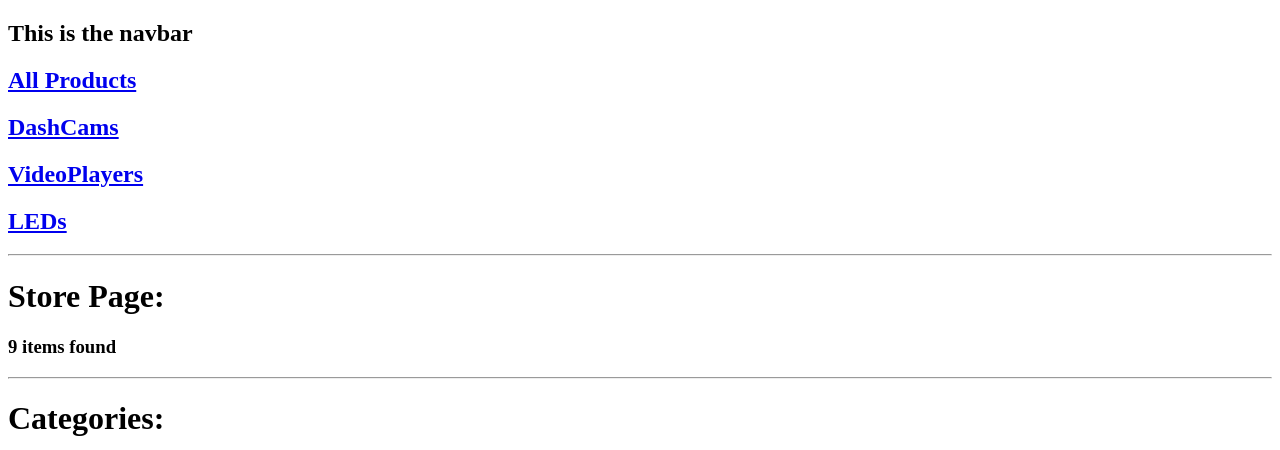
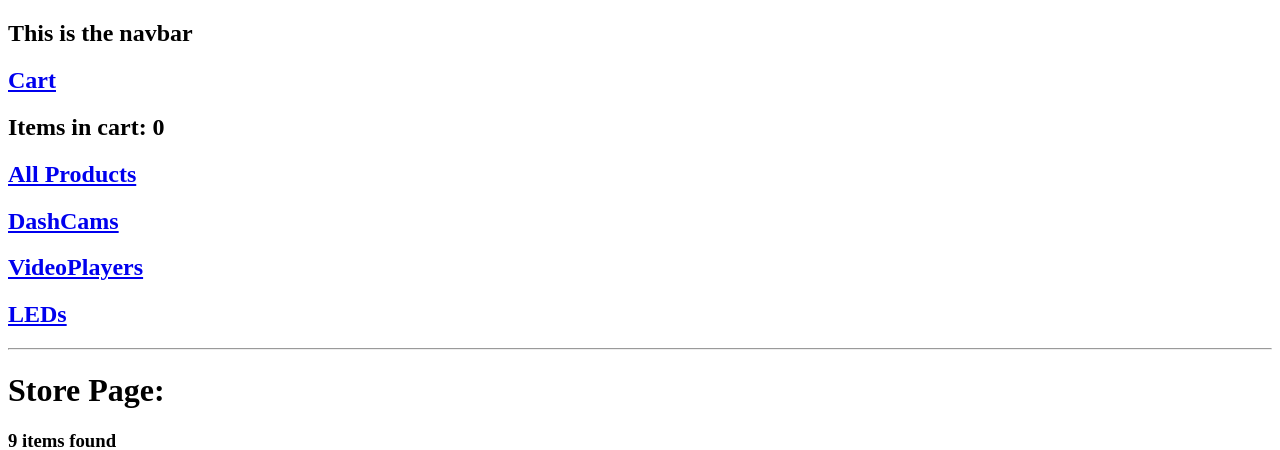
Before and after one commit to harryscodingvault/SocialMediaAutoPoster, a Django app: page /store/ in a window 1280 px wide. Shown: the top 450 px of the page. Run offline with Django 3.2, Linux system fonts and the light colour scheme; data comes from the database, SQL or seed files in the repository; both versions use the stored data as it was after the commit; data that the repository does not hold is empty.

Commit message:
Cart remove and add items working bug free

```diff
--- /dev/null
+++ b/ecomDjango/ecomSite/cart/context_processors.py
@@ -0,0 +1,16 @@
+from .models import Cart, CartItem
+from .views import _cart_id
+
+def counter(request):
+    cart_count = 0
+    if 'admin' in request.path:
+        return {}
+    else:
+        try:
+            cart = Cart.objects.filter(cart_id=_cart_id(request))
+            cart_items = CartItem.objects.all().filter(cart=cart[:1])
+            for cart_item in cart_items:
+                cart_count += cart_item.quantity
+        except Cart.DoesNotExist:
+            cart_count = 0
+    return dict(cart_count=cart_count)
--- a/ecomDjango/ecomSite/cart/models.py
+++ b/ecomDjango/ecomSite/cart/models.py
@@ -15,5 +15,8 @@ class CartItem(models.Model):
     quantity = models.IntegerField()
     is_active = models.BooleanField(default=True)
 
+    def sub_total(self):
+        return self.product.price * self.quantity
+
     def __str__(self):
         return self.product
--- a/ecomDjango/ecomSite/cart/urls.py
+++ b/ecomDjango/ecomSite/cart/urls.py
@@ -5,4 +5,6 @@ from . import views
 urlpatterns = [
     path('', views.cart, name='cart'),
     path('add_cart/<int:product_id>/', views.add_to_cart, name='add_to_cart'),
+    path('remove_cart/<int:product_id>/', views.remove_cart, name='remove_cart'),
+    path('remove_cart_item/<int:product_id>/', views.remove_cart_item, name='remove_cart_item'),
 ]
--- a/ecomDjango/ecomSite/cart/views.py
+++ b/ecomDjango/ecomSite/cart/views.py
@@ -1,4 +1,4 @@
-from django.shortcuts import render, redirect
+from django.shortcuts import render, redirect, get_object_or_404
 from store.models import Product
 from .models import Cart, CartItem
 
@@ -33,6 +33,23 @@ def add_to_cart(request, product_id):
         cart_item.save()
     return redirect('cart')
 
+def remove_cart(request, product_id):
+    cart = Cart.objects.get(cart_id=_cart_id(request))
+    product = get_object_or_404(Product, id=product_id)
+    cart_item = CartItem.objects.get(product=product, cart=cart)
+    if cart_item.quantity > 1:
+        cart_item.quantity -= 1
+        cart_item.save()
+    else:
+        cart_item.delete()
+    return redirect('cart')
+
+def remove_cart_item(request, product_id):
+    cart = Cart.objects.get(cart_id=_cart_id(request))
+    product = get_object_or_404(Product, id=product_id)
+    cart_item = CartItem.objects.get(product=product, cart=cart)
+    cart_item.delete()
+    return redirect('cart')
 
 
 def cart(request, total=0, quantity=0, cart_items=None):
@@ -42,6 +59,8 @@ def cart(request, total=0, quantity=0, cart_items=None):
         for cart_item in cart_items:
             total += (cart_item.product.price * cart_item.quantity)
             quantity += cart_item.quantity
+        tax = (2 * total)/100
+        grand_total = total + tax
     except ObjectNotExist:
         pass
 
@@ -49,6 +68,8 @@ def cart(request, total=0, quantity=0, cart_items=None):
         'total': total,
         'quantity': quantity,
         'cart_items': cart_items,
+        'tax': tax,
+        'grand_total': grand_total,
     }
 
     return render(request, 'cart/cart.html', context=context)
--- a/ecomDjango/ecomSite/ecomSite/settings.py
+++ b/ecomDjango/ecomSite/ecomSite/settings.py
@@ -69,6 +69,7 @@ TEMPLATES = [
                 'django.contrib.auth.context_processors.auth',
                 'django.contrib.messages.context_processors.messages',
                 'category.context_processors.menu_links',
+                'cart.context_processors.counter',
             ],
         },
     },
--- a/ecomDjango/ecomSite/store/views.py
+++ b/ecomDjango/ecomSite/store/views.py
@@ -1,6 +1,8 @@
 from django.shortcuts import render, get_object_or_404
 from .models import Product
 from category.models import Category
+from cart.views import _cart_id
+from cart.models import CartItem
 
 # Create your views here.
 def store(request, category_slug=None):
@@ -23,9 +25,11 @@ def store(request, category_slug=None):
 def product_detail(request, category_slug, product_slug):
     try:
         selected_product = Product.objects.get(category__slug=category_slug, slug=product_slug)
+        in_cart = CartItem.objects.filter(cart__cart_id = _cart_id(request), product=selected_product).exists()
     except Exception as e:
         raise e
     context = {
         'selected_product': selected_product,
+        'in_cart': in_cart,
     }
     return render(request, 'store/product_detail.html', context=context)
--- a/ecomDjango/ecomSite/templates/base/navbar.html
+++ b/ecomDjango/ecomSite/templates/base/navbar.html
@@ -1,6 +1,8 @@
 
 <nav>
     <h1>This is the navbar</h1>
+    <a href="{% url 'cart'%}"><h2>Cart</h2></a>
+    <h2>Items in cart: {{cart_count}}</h2>
     <a href="{% url 'store'%}"><h2>All Products</h2></a>
     {% for category in links %}
         <a href="{{ category.get_url }}"><h2>{{category.category_name}}</h2></a>
--- a/ecomDjango/ecomSite/templates/store/product_detail.html
+++ b/ecomDjango/ecomSite/templates/store/product_detail.html
@@ -13,5 +13,5 @@
     {% else %}
         <a href="{% url 'add_to_cart' selected_product.id %}">Add to Cart</a>
     {% endif %}
-<img src="{{ selected_product.images.url }}" />
+<img width="100px;" src="{{ selected_product.images.url }}" />
 {% endblock %}
--- a/ecomDjango/ecomSite/templates/store/store.html
+++ b/ecomDjango/ecomSite/templates/store/store.html
@@ -21,7 +21,7 @@
             <a href="{{ item.get_url }}"><h2>{{ item.product_name }}</h2></a>
             <h3>$ {{ item.price }}</h3>
             <img style="width:70px;" src="{{ item.images.url }}">
-            <a href="">Add to Cart</a>
+           <a href="{% url 'add_to_cart' item.id %}">Add to Cart</a>
         </div>
     {% endfor %}
 {% endblock %}
```
Also changed, not shown: ecomDjango/ecomSite/templates/cart/cart.html (+14 -1 lines), ecomDjango/ecomSite/db.sqlite3.
